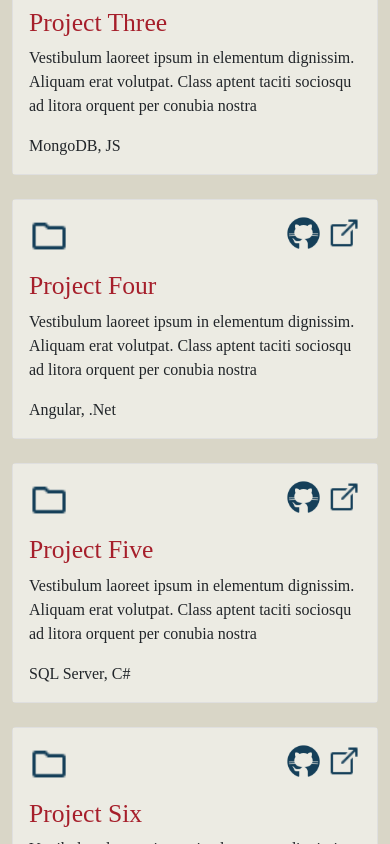
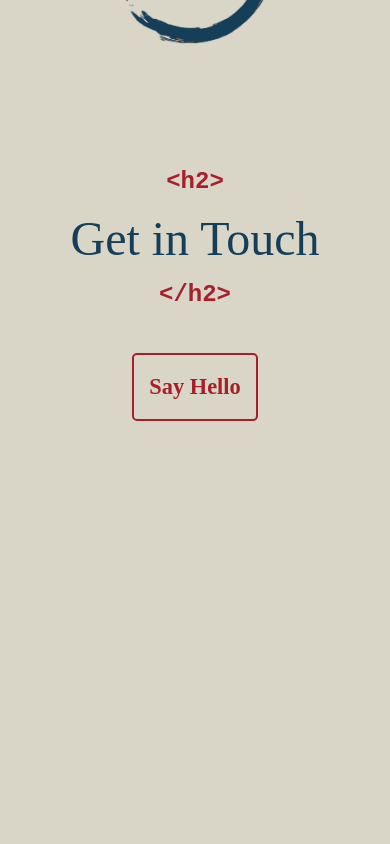
Before and after one commit to Adrianvc94/Portafolio, a React (Create React App) app: page / in a window 390 px wide. Shown: the part 5500-6344 px from the top of the page. After the commit the page ends 6121 px from the top, so only its background shows below. Built offline with nearby package versions, Linux system fonts and the light colour scheme; a web font is replaced by a local one.

Commit message:
CV is available to download and an email can be send

```diff
--- a/src/Components/Contact/Contact.js
+++ b/src/Components/Contact/Contact.js
@@ -16,7 +16,7 @@ const Contact = () => {
         <h2 className={styles.title}>Get in Touch</h2>
         <p className={styles.etiquetaP}>{etiquetaH2Cierre}</p>
       </div>
-      <button className={styles.button}>Say Hello</button>
+      <a className={styles.button} href="mailto:av.camposl25@gmail.com" rel="noopener noreferrer" target="_blank">Say Hello</a>
     </div>
   );
 };
--- a/src/Components/Contact/Contact.module.css
+++ b/src/Components/Contact/Contact.module.css
@@ -44,6 +44,8 @@
     font-weight: bold;
     border: solid 2.5px #a61f2b;
     border-radius: 5px;
+    cursor: pointer;
+    text-decoration: none;
 }
 
 .button:hover {
--- a/src/Components/NavBar/NavBar.module.css
+++ b/src/Components/NavBar/NavBar.module.css
@@ -65,6 +65,9 @@
     font-weight: bold;
     cursor: pointer;
     font-family: 'IM Fell English', serif;
+    text-decoration: none;
+    padding: 4px 6px;
+    text-align: center;
 }
 
 .button:hover{
--- a/src/Components/NavBar/NavLinks.js
+++ b/src/Components/NavBar/NavLinks.js
@@ -1,4 +1,5 @@
 import styles from "./NavBar.module.css";
+import cv from "../../CV.pdf";
 
 const NavLinks = (props) => {
   var about = "<About/>";
@@ -31,7 +32,7 @@ const NavLinks = (props) => {
         </li>
       </ul>
 
-      <button className={styles.button}>Resume</button>
+      <a href={cv} download="Adrian Vinicio CV" target = "_blank" rel="noopener noreferrer"  className={styles.button}>Resume</a>
     </div>
   );
 };
--- a/src/Components/Project/Project.js
+++ b/src/Components/Project/Project.js
@@ -5,7 +5,7 @@ import link from "../../Images/link.png";
 
 const Project = (props) => {
   return (
-    <div className="col-sm-4">
+    <div className="col">
       <div className="card h-100">
         <div className={`card-body ${styles.container}`}>
           <div className={styles.images_container}>
--- a/src/Components/Projects/Projects.js
+++ b/src/Components/Projects/Projects.js
@@ -25,11 +25,11 @@ const Projects = () => {
 
         <Project github="www.github.com" link="example.com" title="Project One" description={description} tecnologies="HTML, CSS, JS"/>
         <Project github="www.github.com" link="example.com" title="Project Two" description={description} tecnologies="Node, React"/>
-        <Project github="www.github.com" link="example.com" title="Project Three" description={description} tecnologies="MongoDB, JS"/>
+        {/* <Project github="www.github.com" link="example.com" title="Project Three" description={description} tecnologies="MongoDB, JS"/>
 
         <Project github="www.github.com" link="example.com" title="Project Four" description={description} tecnologies="Angular, .Net"/>
         <Project github="www.github.com" link="example.com" title="Project Five" description={description} tecnologies="SQL Server, C#"/>
-        <Project github="www.github.com" link="example.com" title="Project Six" description={description} tecnologies="HTML, CSS, JS"/>
+        <Project github="www.github.com" link="example.com" title="Project Six" description={description} tecnologies="HTML, CSS, JS"/> */}
 
       </div>
     </section>
```
Also changed, not shown: package.json (line endings or trailing spaces), 1 other file (tests, documents, lock files or other folders).
